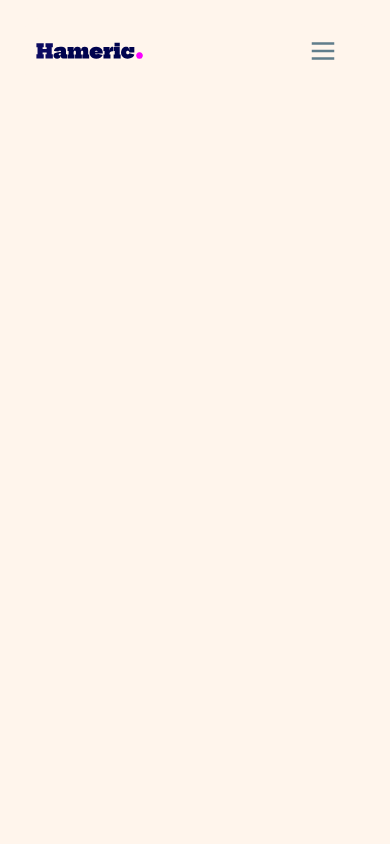
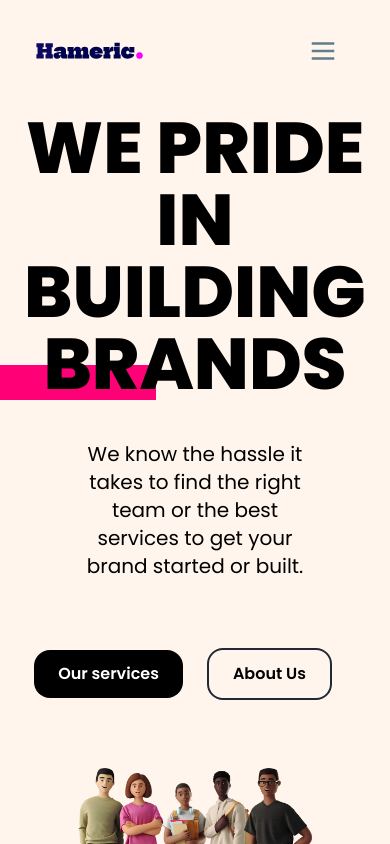
Before and after one commit to Hameric-Technologies/hameric, a React (Vite) app: page / in a window 390 px wide. Shown: the top 844 px of the page. Built offline with nearby package versions, Linux system fonts and the light colour scheme.

Commit message:
add hero section with styling for big and small screens

```diff
--- /dev/null
+++ b/src/APP/Pages/Home/Components/Hero.css
@@ -0,0 +1,19 @@
+
+
+h1 {
+    font-size: 4px;
+    margin-bottom: 0;
+    line-height: 1em;
+    position: relative;
+    z-index: 0;
+}
+h1:before {
+    content: '';
+    position: absolute;
+    bottom: 0;
+    left: -20%;
+    height: 35px;
+    width: 60%;
+    background: #FF0077;
+    z-index: -1;
+}
--- a/src/APP/Pages/Home/Components/Hero.jsx
+++ b/src/APP/Pages/Home/Components/Hero.jsx
@@ -1,12 +1,27 @@
 import React from 'react'
 import heroimg from '../../../../assets/heroimg.png'
 import { Fade } from "react-awesome-reveal";
+import  './Hero.css'
 
 
 const Hero = () => {
   return (
-    <Fade>
-        <div></div>
+    <Fade cascade={true} damping={0.1}>
+        <div>
+          <div className="flex flex-col md:flex-row justify-around items-center max-w-screen-2xl mx-auto md:px-6">
+            <div className=''>
+                <h1 className='text-7xl md:text-7xl font-extrabold my-auto text-center md:text-start md:mt-0 mt-28 md:px-10 text-black'>WE PRIDE IN BUILDING BRANDS</h1>
+                <p className='md:px-10 py-10 text-center md:text-start text-xl px-20'>We know the hassle it takes to find the right team or the best services to get your brand started or built. </p>
+                <div className="flex justify-center md:justify-start py-7 md:px-10">
+                    <div className=" md:block py-3 px-6 mr-6 bg-black text-white font-semibold rounded-2xl my-auto cursor-pointer hover:bg-gray-700">Our services</div>
+                    <div className=" md:block py-3 px-6 mr-6 bg-none text-black border-2 border-gray-800 font-semibold rounded-2xl my-auto cursor-pointer hover:bg-indigo-800 hover:border-indigo-400 hover:text-white">About Us </div>
+                    </div>
+                </div>
+            <div className=' md:h-screen flex flex-col justify-center w-3/5 my-10 md:my-2'>
+              <img className='w-96 md:w-[590px] py-auto' src={heroimg} alt="Animated Developers" />
+            </div>
+          </div>
+        </div>
     </Fade>
   )
 }
--- a/src/APP/Pages/Home/Components/Navbar.jsx
+++ b/src/APP/Pages/Home/Components/Navbar.jsx
@@ -22,8 +22,8 @@ const Navbar = () => {
                 <img className='w-28 mx-5 md:w-40 cursor-pointer' src={logo} alt="" />
                 <div className="hidden md:flex justify-between">
                     <div className="text-gray-900 text-lg font-semibold my-auto hover:underline hover:underline-offset-8 mx-4 hover:text-gray-800 cursor-pointer">About us <FcAbout className='inline-block' /> </div>
-                    <h1 className="text-gray-900 text-lg font-semibold my-auto hover:underline hover:underline-offset-8 mx-6 hover:text-gray-800 cursor-pointer">Services <FcBriefcase className='inline-block'/> </h1>
-                    <h1 className="text-gray-900 text-lg font-semibold my-auto hover:underline hover:underline-offset-8 mx-6 hover:text-gray-800 cursor-pointer">Articles <FcReading className='inline-block' /></h1>
+                    <h2 className="text-gray-900 text-lg font-semibold my-auto hover:underline hover:underline-offset-8 mx-6 hover:text-gray-800 cursor-pointer">Services <FcBriefcase className='inline-block'/> </h2>
+                    <h2 className="text-gray-900 text-lg font-semibold my-auto hover:underline hover:underline-offset-8 mx-6 hover:text-gray-800 cursor-pointer">Articles <FcReading className='inline-block' /></h2>
                 </div>
             </div>
             <div className="py-3 flex justify-end">
--- a/src/APP/Pages/Home/index.jsx
+++ b/src/APP/Pages/Home/index.jsx
@@ -6,8 +6,10 @@ import Hero from './Components/Hero'
 
 const Homepage = () => {
   return (
-    <div className='h-[1500px]'>
-      <Navbar />
+    <div className='h-[1500px] relative'>
+      <div className="fixed z-20">
+          <Navbar />
+      </div>
       <Hero />
     </div>
   )
```
Also changed, not shown: src/APP/Pages/Home/index.css (line endings or trailing spaces).
